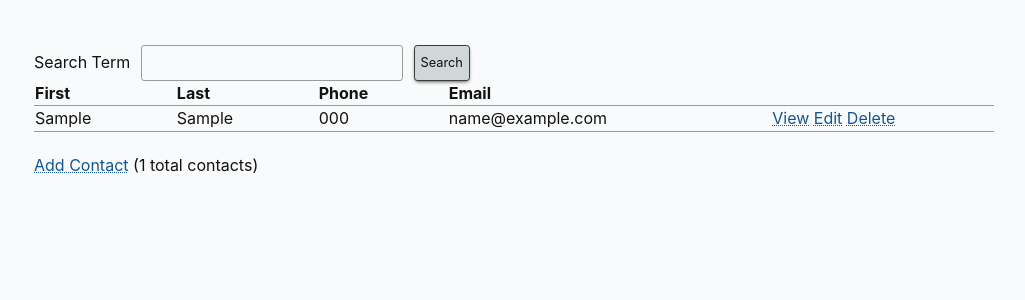
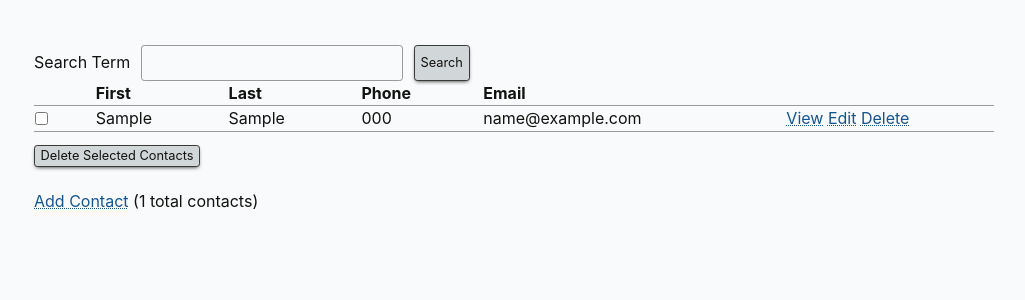
Before and after one commit to fcbertoldi/contact-app-django, a Django app: template templates/index.html in a window 1280 px wide. Shown: the part 135-435 px from the top of the page, without its empty margins (126-1151 px from the left). Run offline with Django 4.2, Linux system fonts and the light colour scheme; the template is opened without the code that fills it: values that come from a table or form of the project are taken from there, others are empty; tables that the repository leaves empty hold one stand-in row (values such as "Sample post").

Commit message:
bulk delete

```diff
--- a/contact_app_django/core/urls.py
+++ b/contact_app_django/core/urls.py
@@ -5,6 +5,7 @@ app_name = "core"
 urlpatterns = [
     path("", views.IndexView.as_view(), name="contact-index"),
     path("count", views.slow_contact_count, name="contact-count"),
+    path("bulk-delete", views.bulk_delete, name="bulk-delete"),
     path("new/", views.CreateContactView.as_view(), name="contact-create"),
     path("new/validate-email/", views.validate_email_view, name="validate-new-email"),
     path("<uuid:id>/", views.ContactView.as_view(), name="contact-detail"),
--- a/contact_app_django/core/views.py
+++ b/contact_app_django/core/views.py
@@ -6,7 +6,7 @@ from django.core.validators import validate_email
 from django.shortcuts import get_object_or_404
 
 from django.db.models.query import QuerySet
-from django.http import HttpRequest, HttpResponse
+from django.http import HttpRequest, HttpResponse, HttpResponseRedirect
 from django.urls import reverse
 from django.views import generic, View
 from django.views.decorators.http import require_http_methods
@@ -128,3 +128,10 @@ def slow_contact_count(request: HttpRequest):
     sleep(random.randrange(1, 3))  # nosec B311
     count = Contact.objects.count()
     return HttpResponse(f"({count} total contacts)")
+
+
+@require_http_methods(["POST"])
+def bulk_delete(request: HttpRequest):
+    contact_ids = request.POST.getlist("selected_contact_ids")
+    Contact.objects.filter(id__in=contact_ids).delete()
+    return HttpResponseRedirect(reverse("core:contact-index"))
--- a/templates/index.html
+++ b/templates/index.html
@@ -18,9 +18,11 @@
            value="Search" />
 </form>
 
+<form>
     <table>
         <thead>
             <tr>
+                <th></th>
                 <th>First</th>
                 <th>Last</th>
                 <th>Phone</th>
@@ -46,6 +48,12 @@
             {% endif %}
         </tbody>
     </table>
+    <button hx-post="{% url 'core:bulk-delete' %}"
+            hx-confirm="Are you sure you want to delete these contacts?"
+            hx-target="body">
+        Delete Selected Contacts
+    </button>
+</form>
 
 <p>
     <a href="{% url 'core:contact-create' %}">Add Contact</a>
--- a/templates/rows.html
+++ b/templates/rows.html
@@ -1,5 +1,6 @@
 {% for contact in contacts %}
 <tr>
+    <td><input type="checkbox" name="selected_contact_ids" value="{{ contact.id }}"></td>
     <td>{{ contact.first }}</td>
     <td>{{ contact.last }}</td>
     <td>{{ contact.phone }}</td>
```
Lines whose indentation alone changed are shown as unchanged.
